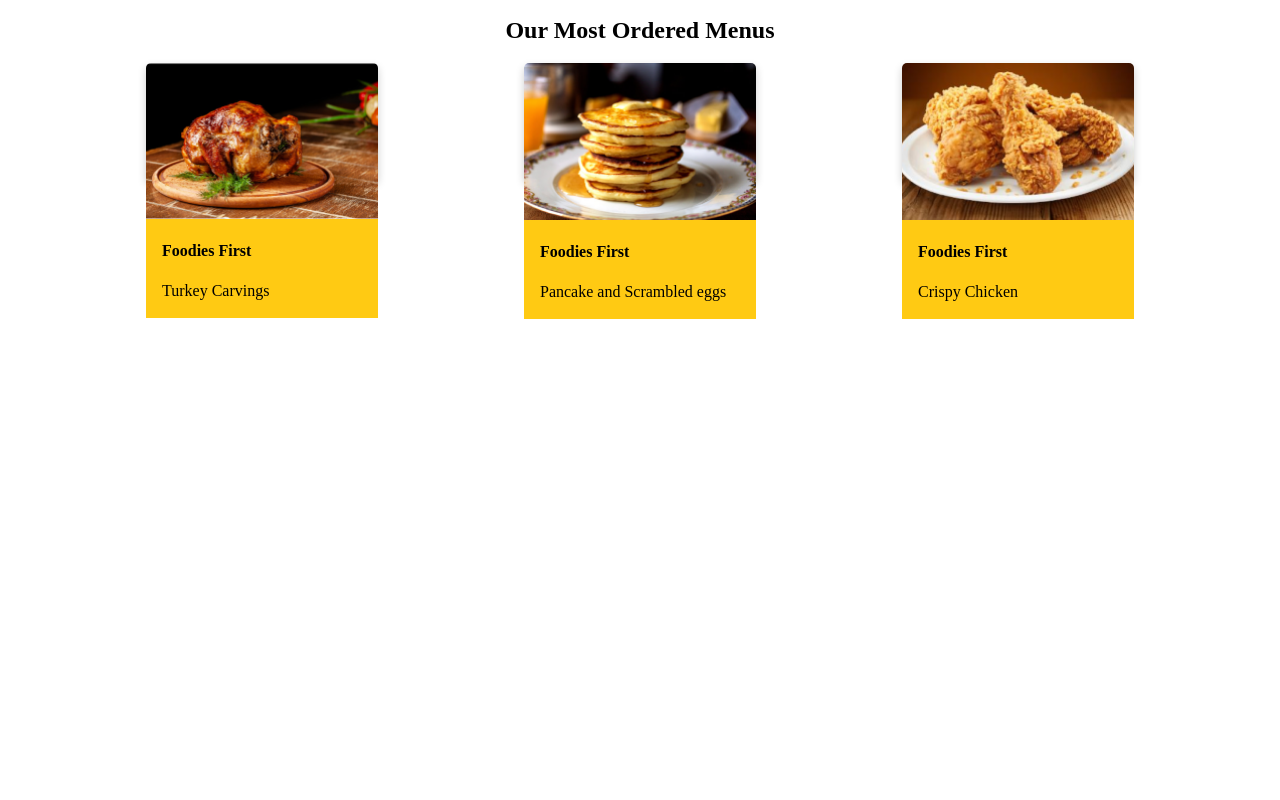
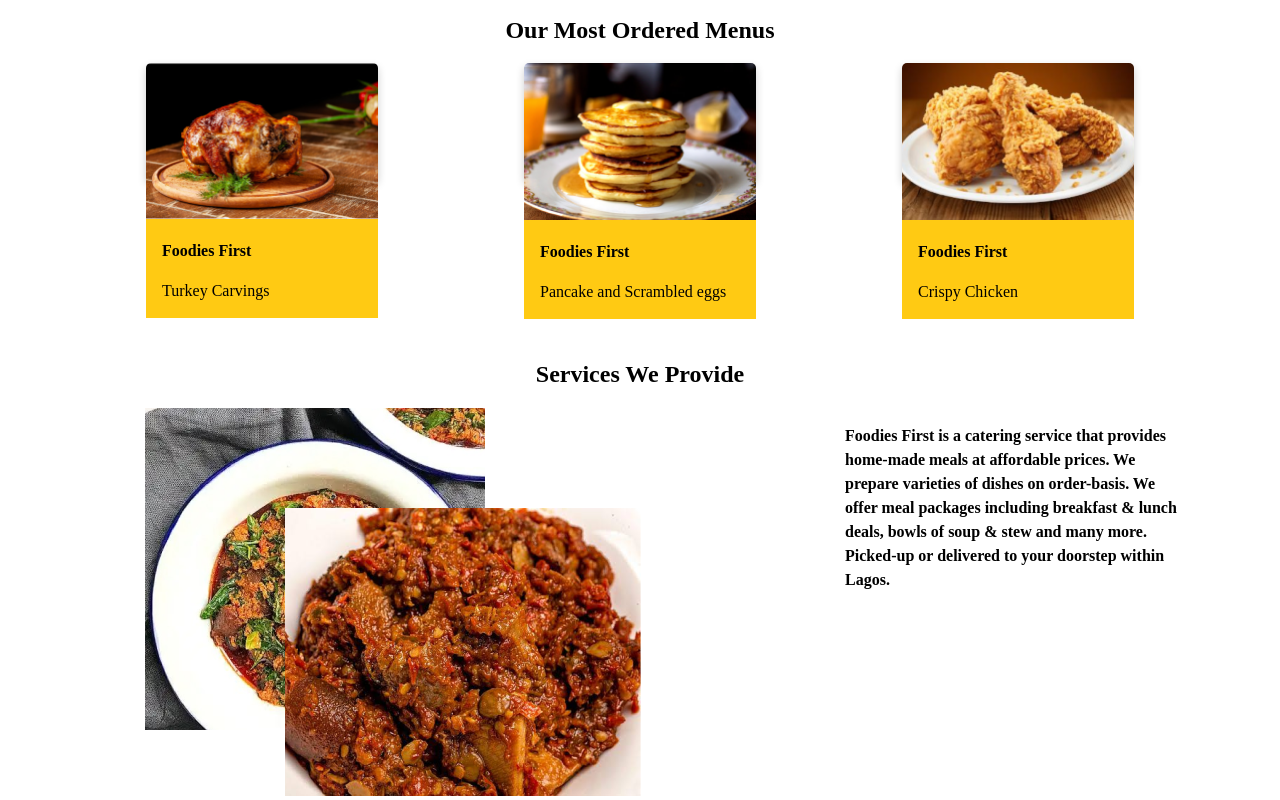
Before and after one commit to DSC-Unilag/ohw-2020-5, a plain HTML site: page landingPage/landingPage.html in a window 1280 px wide. Shown: the part 921-1721 px from the top of the page. Before the commit the page ends 1240 px from the top, so only its background shows below. Drawn offline with Linux system fonts and the light colour scheme.

Commit message:
75% done

```diff
--- a/landingPage/css/style.css
+++ b/landingPage/css/style.css
@@ -80,7 +80,7 @@ body {
     height: 500px;
 }
 
-.tastyMealsHeader, .mostOrderedMenuHeader{
+.tastyMealsHeader, .mostOrderedMenuHeader, .servicesWeProvideHeader{
     text-align: center;
 }
 
@@ -129,3 +129,33 @@ body {
     border-radius: 5px 5px 0 0;
 
 }
+
+.servicesWeProvideHeader {
+    margin-top: 180px;
+
+}
+
+.servicesWeProvide {
+    margin-left: 50px;
+    display: flex;
+    justify-content: space-around;
+}
+.servicesWeProvide .servicesWeProvideImg {
+    position: absolute;
+    z-index: -1;
+}
+
+.servicesWeProvide .servicesWeProvideImg2 {
+    margin-left: 140px;
+    margin-top: 100px;
+}
+
+.servicesWeProvide div .servicesWeProvideParagraph {
+    width: 340px;
+    height: 192px;
+
+    font-style: normal;
+    font-weight: 500;
+    font-size: 16px;
+    line-height: 24px;
+}
--- a/landingPage/landingPage.html
+++ b/landingPage/landingPage.html
@@ -72,5 +72,26 @@
         </div>
     </section>
 
+    <h2 class="servicesWeProvideHeader">Services We Provide</h2>
+
+    <section class="servicesWeProvide">
+
+        <div>
+            <img class="servicesWeProvideImg"  src="./assets/servicesWeProvide1.png" alt="services we provide">
+            <img class="servicesWeProvideImg2"  src="./assets/servicesWeProvide2.png" alt="services we provide">
+        </div>
+
+        <div>
+            <p class="servicesWeProvideParagraph">
+                <strong>Foodies First is a catering service that provides home-made meals at affordable prices.
+                We prepare varieties of dishes on order-basis.
+                We offer meal packages including breakfast & lunch deals, bowls of soup & stew and many more.
+                Picked-up or delivered to your doorstep within Lagos.
+                </strong>
+            </p>
+        </div>
+
+    </section>
+
 </body>
 </html>
```
Also changed, not shown: landingPage/assets/servicesWeProvide1.png (added), landingPage/assets/servicesWeProvide2.png (added).
